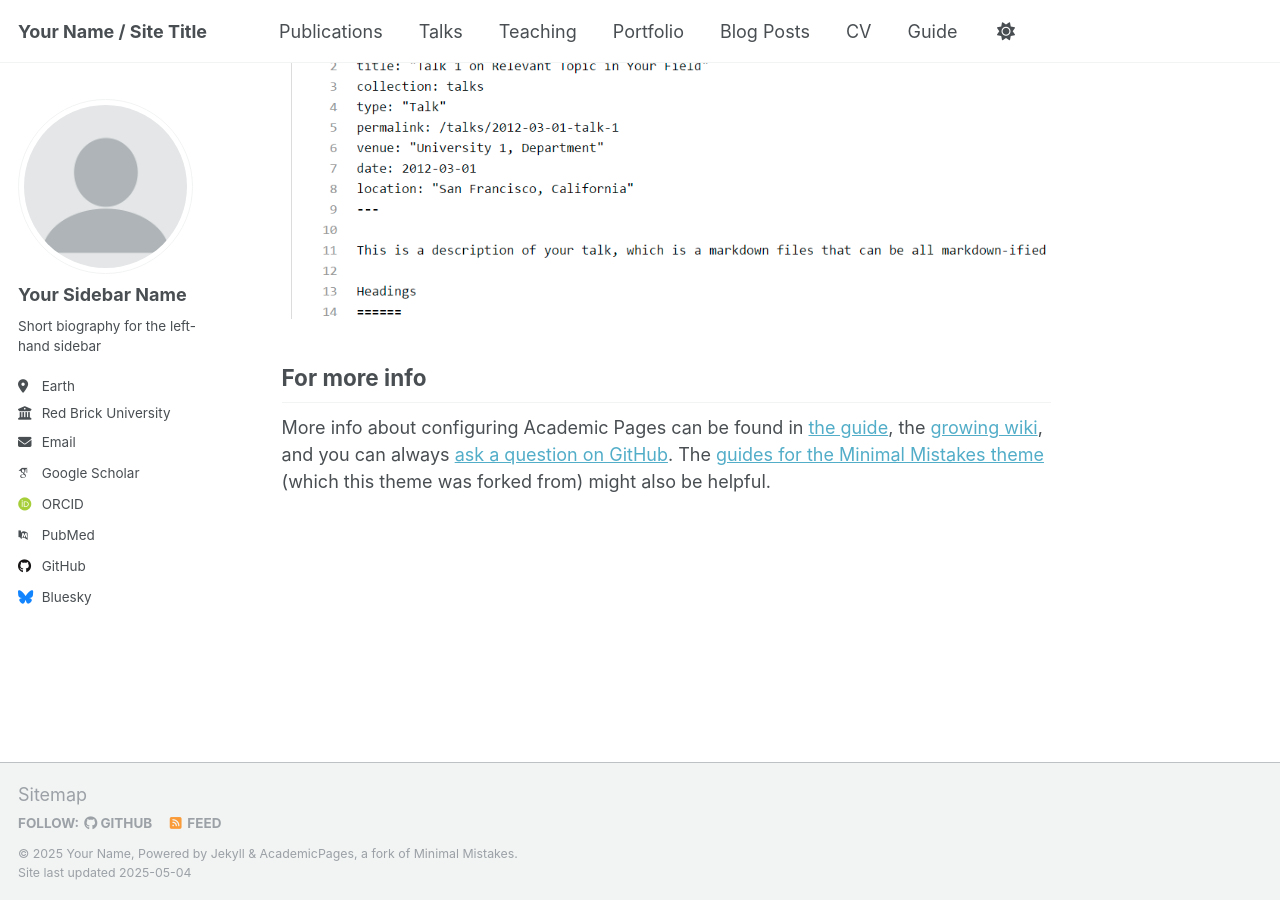
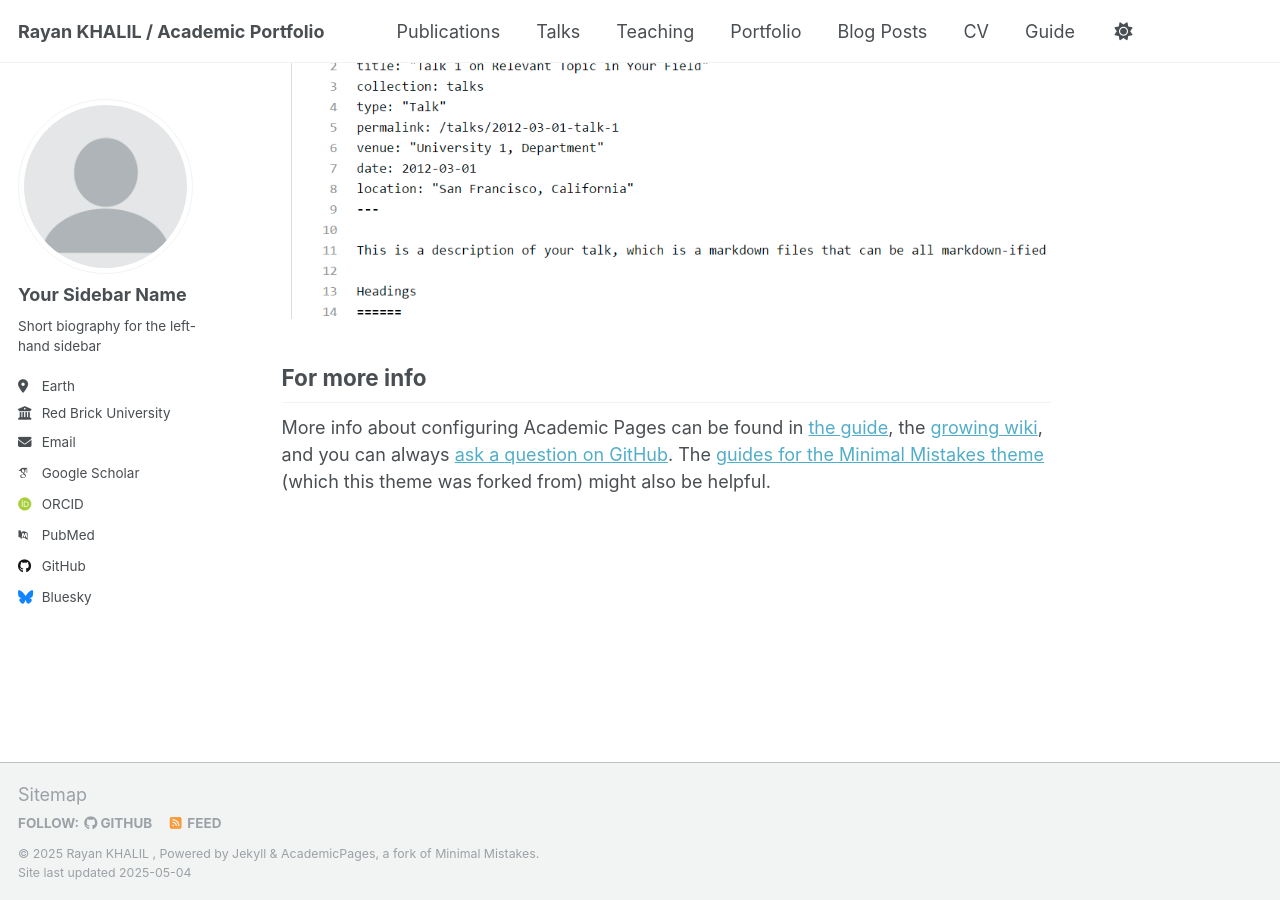
Before and after one commit to Rncod/Rncode.github.io, a Jekyll site: the page built from _pages/about.md, in a window 1280 px wide and 900 px high, scrolled down 2636 px. Built offline with Jekyll 4.4.1, drawn with Linux system fonts in a browser that asks for light colours; some web fonts are replaced.

Commit message:
Update _config.yml

```diff
--- a/_config.yml
+++ b/_config.yml
@@ -9,10 +9,10 @@
 # Basic Site Settings
 locale                   : "en-US"
 site_theme               : "default"
-title                    : "Your Name / Site Title"
+title                    : "Rayan KHALIL / Academic Portfolio"
 title_separator          : "-"
-name                     : &name "Your Name"
-description              : &description "personal description"
+name                     : &name "Rayan KHALIL "
+description              : &description "I'm Rayan, a computer engineering student who likes coding and learning new things"
 url                      : https://academicpages.github.io # the base hostname & protocol for your site e.g. "https://[your GitHub username].github.io" or if you already have some other page hosted on Github then use "https://[your GitHub username].github.io/[Your Repo Name]"
 baseurl                  : "" # the subpath of your site, e.g. "/blog"
 repository               : "academicpages/academicpages.github.io"
```
